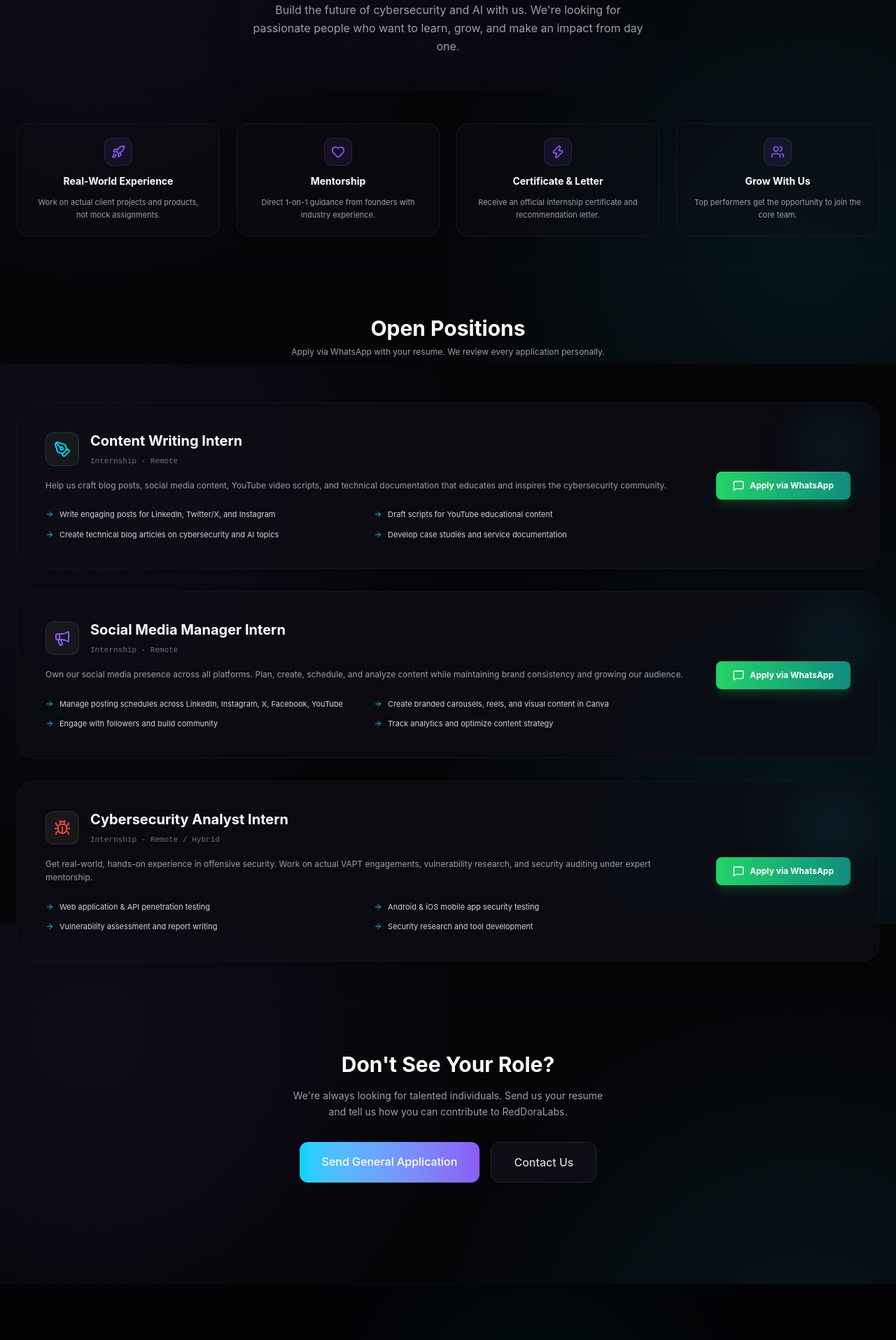
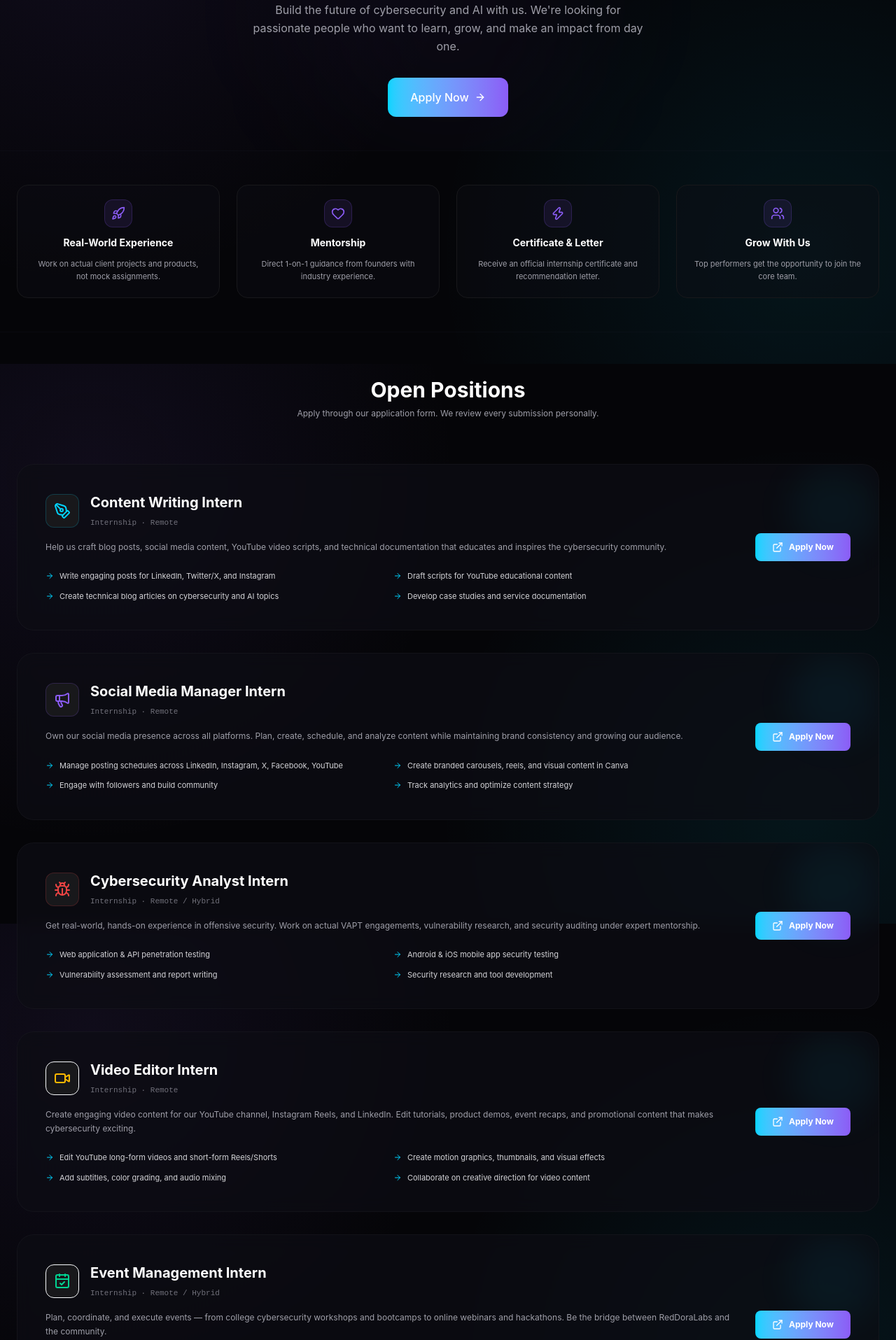
Before and after one commit to RedDoraLabs/reddoralabs.com, a Next.js app: page /careers in a window 1280 px wide. Shown: the part 280-2195 px from the top of the page at 70% size. Built offline with nearby package versions, Linux system fonts and the light colour scheme.

Commit message:
feat: careers page - 5 positions (added Video Editor + Event Mgmt), Google Form integration

```diff
--- a/src/app/about/page.tsx
+++ b/src/app/about/page.tsx
@@ -193,7 +193,7 @@ export default function About() {
           </div>
           <h2 className="text-2xl sm:text-3xl font-bold text-white mb-4">Join the RedDoraLabs Team</h2>
           <p className="text-zinc-400 text-xs max-w-md mx-auto mb-8 leading-relaxed">
-            We&apos;re looking for passionate interns in Content Writing, Social Media Management, and Cybersecurity. Grow with us from day one.
+            We&apos;re looking for passionate interns in Content Writing, Social Media, Video Editing, Event Management, and Cybersecurity. Grow with us from day one.
           </p>
           <a
             href="/careers"
--- a/src/app/careers/page.tsx
+++ b/src/app/careers/page.tsx
@@ -8,11 +8,15 @@ import {
   Megaphone,
   Bug,
   ArrowRight,
-  MessageSquare,
+  ExternalLink,
   Zap,
   Heart,
   Rocket,
+  Video,
+  CalendarCheck,
 } from "lucide-react";
+
+const FORM_LINK = "https://forms.gle/2KtL5rBdc2RH8RvD9";
 
 export default function Careers() {
   const positions = [
@@ -28,7 +32,6 @@ export default function Careers() {
         "Develop case studies and service documentation",
       ],
       color: "primary",
-      wa: "https://wa.me/919699646517?text=Hi%20RedDoraLabs!%20I%20am%20interested%20in%20the%20Content%20Writing%20Intern%20position.%20Here%20is%20my%20resume.",
     },
     {
       icon: Megaphone,
@@ -42,7 +45,6 @@ export default function Careers() {
         "Track analytics and optimize content strategy",
       ],
       color: "secondary",
-      wa: "https://wa.me/919699646517?text=Hi%20RedDoraLabs!%20I%20am%20interested%20in%20the%20Social%20Media%20Manager%20Intern%20position.%20Here%20is%20my%20resume.",
     },
     {
       icon: Bug,
@@ -56,7 +58,32 @@ export default function Careers() {
         "Security research and tool development",
       ],
       color: "accent-red",
-      wa: "https://wa.me/919699646517?text=Hi%20RedDoraLabs!%20I%20am%20interested%20in%20the%20Cybersecurity%20Analyst%20Intern%20position.%20Here%20is%20my%20resume.",
+    },
+    {
+      icon: Video,
+      title: "Video Editor Intern",
+      type: "Internship · Remote",
+      desc: "Create engaging video content for our YouTube channel, Instagram Reels, and LinkedIn. Edit tutorials, product demos, event recaps, and promotional content that makes cybersecurity exciting.",
+      responsibilities: [
+        "Edit YouTube long-form videos and short-form Reels/Shorts",
+        "Create motion graphics, thumbnails, and visual effects",
+        "Add subtitles, color grading, and audio mixing",
+        "Collaborate on creative direction for video content",
+      ],
+      color: "amber-400",
+    },
+    {
+      icon: CalendarCheck,
+      title: "Event Management Intern",
+      type: "Internship · Remote / Hybrid",
+      desc: "Plan, coordinate, and execute events — from college cybersecurity workshops and bootcamps to online webinars and hackathons. Be the bridge between RedDoraLabs and the community.",
+      responsibilities: [
+        "Coordinate with colleges and organizations for workshops",
+        "Handle event logistics, registrations, and attendee communication",
+        "Manage speaker outreach and sponsorship proposals",
+        "Plan and promote events across social media channels",
+      ],
+      color: "emerald-400",
     },
   ];
 
@@ -99,7 +126,7 @@ export default function Careers() {
           >
             <Users className="w-3.5 h-3.5 text-secondary" />
             <span className="font-mono text-[10px] font-bold text-secondary uppercase tracking-widest">
-              We&apos;re Hiring
+              We&apos;re Hiring — 5 Open Positions
             </span>
           </motion.div>
           <motion.h1
@@ -118,6 +145,22 @@ export default function Careers() {
           >
             Build the future of cybersecurity and AI with us. We&apos;re looking for passionate people who want to learn, grow, and make an impact from day one.
           </motion.p>
+          <motion.div
+            initial={{ y: 20, opacity: 0 }}
+            animate={{ y: 0, opacity: 1 }}
+            transition={{ duration: 0.5, delay: 0.15 }}
+            className="mt-8"
+          >
+            <a
+              href={FORM_LINK}
+              target="_blank"
+              rel="noopener noreferrer"
+              className="px-8 py-4 bg-gradient-to-r from-primary to-secondary text-white font-medium rounded-xl hover:shadow-[0_0_25px_rgba(0,212,255,0.25)] transition-all duration-300 inline-flex items-center gap-2 group"
+            >
+              Apply Now
+              <ArrowRight className="w-4 h-4 group-hover:translate-x-1 transition-transform" />
+            </a>
+          </motion.div>
         </div>
       </section>
 
@@ -154,7 +197,7 @@ export default function Careers() {
           <div className="text-center mb-16">
             <h2 className="text-2xl sm:text-3xl font-bold text-white">Open Positions</h2>
             <p className="text-zinc-400 text-xs mt-2 max-w-md mx-auto">
-              Apply via WhatsApp with your resume. We review every application personally.
+              Apply through our application form. We review every submission personally.
             </p>
           </div>
 
@@ -194,13 +237,13 @@ export default function Careers() {
                     </div>
                     <div className="flex items-end md:items-center shrink-0">
                       <a
-                        href={role.wa}
+                        href={FORM_LINK}
                         target="_blank"
                         rel="noopener noreferrer"
-                        className="px-6 py-3 bg-gradient-to-r from-[#25D366] to-[#128C7E] hover:opacity-90 text-white text-xs font-bold rounded-lg transition-all flex items-center gap-2 shadow-lg shadow-[#25D366]/20 whitespace-nowrap"
+                        className="px-6 py-3 bg-gradient-to-r from-primary to-secondary hover:shadow-[0_0_20px_rgba(0,212,255,0.2)] text-white text-xs font-bold rounded-lg transition-all flex items-center gap-2 whitespace-nowrap"
                       >
-                        <MessageSquare className="w-4 h-4" />
-                        Apply via WhatsApp
+                        <ExternalLink className="w-4 h-4" />
+                        Apply Now
                       </a>
                     </div>
                   </div>
@@ -211,23 +254,24 @@ export default function Careers() {
         </div>
       </section>
 
-      {/* General Application */}
+      {/* General Application CTA */}
       <section className="py-16 border-t border-[#1e1e2f]/20">
         <div className="max-w-4xl mx-auto px-6 text-center">
           <h2 className="text-2xl sm:text-3xl font-bold text-white mb-4">
             Don&apos;t See Your Role?
           </h2>
           <p className="text-zinc-400 text-xs sm:text-sm max-w-md mx-auto mb-8 leading-relaxed">
-            We&apos;re always looking for talented individuals. Send us your resume and tell us how you can contribute to RedDoraLabs.
+            We&apos;re always looking for talented individuals. Fill out the form and tell us how you can contribute to RedDoraLabs.
           </p>
           <div className="flex flex-col sm:flex-row gap-4 justify-center">
             <a
-              href="https://wa.me/919699646517?text=Hi%20RedDoraLabs!%20I%20would%20love%20to%20work%20with%20you.%20Here%20is%20my%20resume%20and%20what%20I%20can%20bring%20to%20the%20team."
+              href={FORM_LINK}
               target="_blank"
               rel="noopener noreferrer"
-              className="px-8 py-4 bg-gradient-to-r from-primary to-secondary text-white font-medium rounded-xl hover:shadow-[0_0_25px_rgba(0,212,255,0.25)] transition-all duration-300"
+              className="px-8 py-4 bg-gradient-to-r from-primary to-secondary text-white font-medium rounded-xl hover:shadow-[0_0_25px_rgba(0,212,255,0.25)] transition-all duration-300 inline-flex items-center gap-2 group"
             >
-              Send General Application
+              Apply via Form
+              <ArrowRight className="w-4 h-4 group-hover:translate-x-1 transition-transform" />
             </a>
             <Link
               href="/contact"
```
